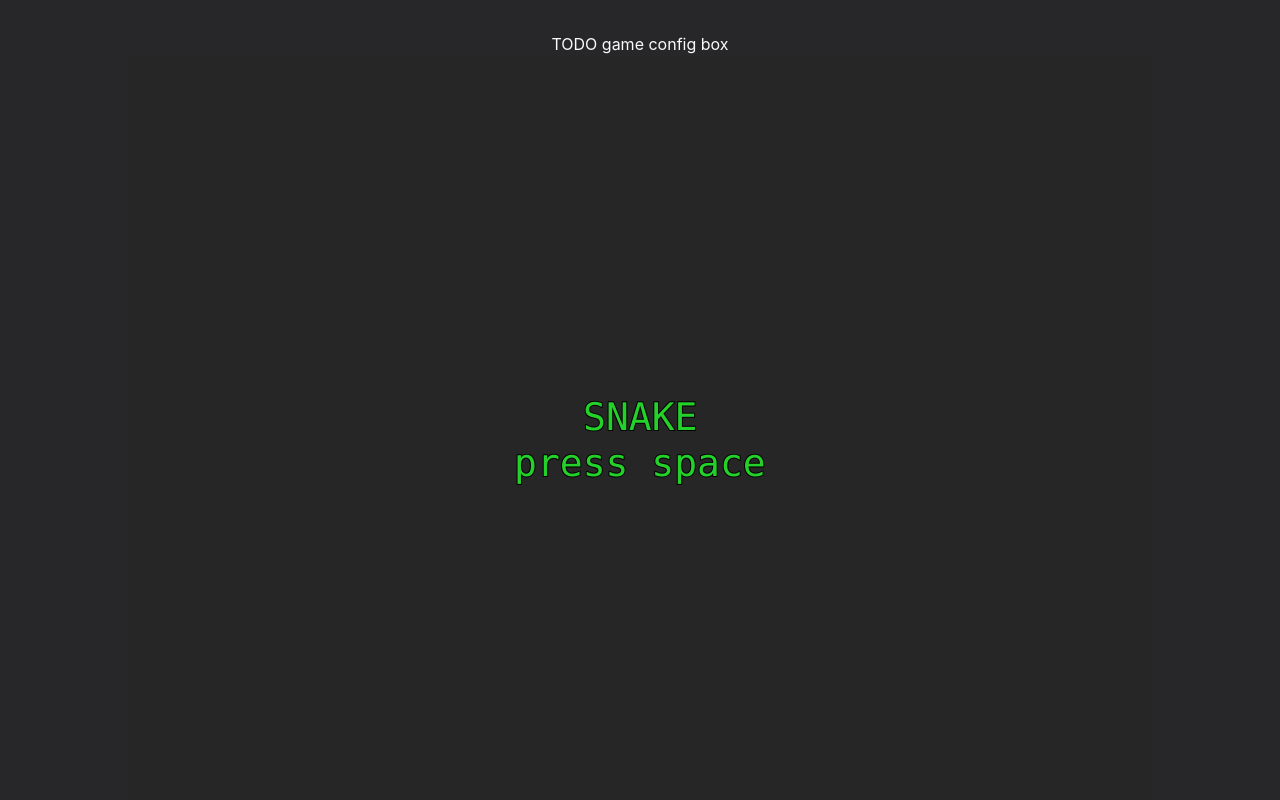
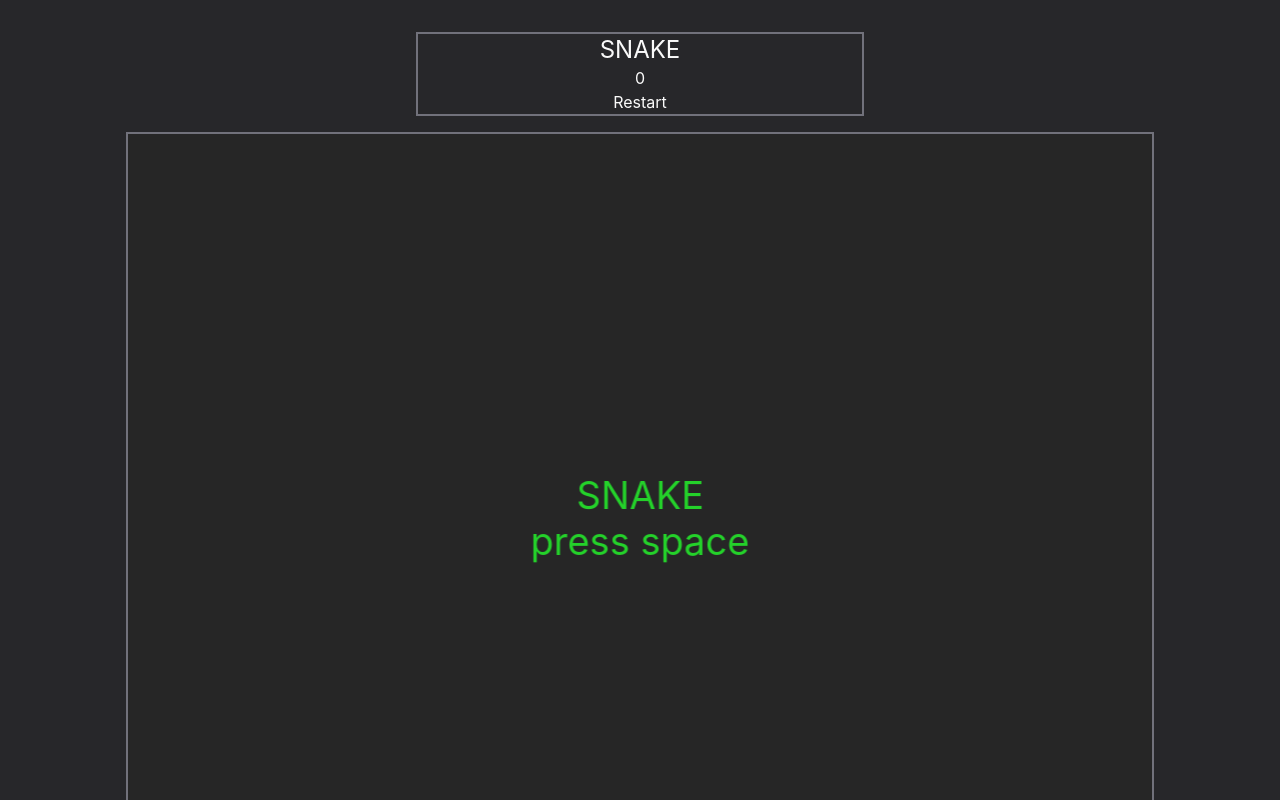
Before and after one commit to ppatrzyk/snake-ts, a React (Vite) app: page / in a window 1280 px wide. Shown: the top 800 px of the page. Built offline with nearby package versions, Linux system fonts and the light colour scheme.

Commit message:
working event bridge

```diff
--- a/src/components/GameSettings.tsx
+++ b/src/components/GameSettings.tsx
@@ -1,7 +1,28 @@
+import { useEffect, useState } from "react";
+import { eventBridge, GameEvents } from "../snake/EventBridge";
+
 function GameSettings() {
+  const [score, setScore] = useState(0);
+
+  useEffect(() => {
+    const onScoreUpdate = (data: { score: number }) => {
+      setScore(data.score);
+    };
+
+    eventBridge.on(GameEvents.SCORE_UPDATE, onScoreUpdate);
+
+    return () => {
+      eventBridge.off(GameEvents.SCORE_UPDATE, onScoreUpdate);
+    };
+  }, []);
+
   return (
-    <div>
-      <p>TODO game config box</p>
+    <div className="border-2 border-zinc-500 min-w-md mb-4 text-center">
+      <h1 className="text-2xl">SNAKE</h1>
+      <p>{score}</p>
+      <button onClick={() => eventBridge.emit(GameEvents.RESTART_GAME)}>
+        Restart
+      </button>
     </div>
   );
 }
--- a/src/components/GameWrapper.tsx
+++ b/src/components/GameWrapper.tsx
@@ -36,7 +36,9 @@ function GameWrapper({ width, height, onGameReady }: GameCanvasProps) {
   }, []);
 
   return (
-    <div ref={containerRef} style={{ width, height }} className="mx-auto" />
+    <div className="border-2 border-zinc-500">
+      <div ref={containerRef} style={{ width, height }} className="mx-auto" />
+    </div>
   );
 }
 
--- /dev/null
+++ b/src/snake/EventBridge.ts
@@ -0,0 +1,13 @@
+import Phaser from "phaser";
+
+const eventBridge = new Phaser.Events.EventEmitter();
+
+const GameEvents = {
+  // React -> Phaser
+  RESTART_GAME: "restart-game",
+  // Phaser -> React
+  SCORE_UPDATE: "score-changed",
+  SCENE_READY: "scene-ready",
+} as const;
+
+export { eventBridge, GameEvents };
--- a/src/snake/config.ts
+++ b/src/snake/config.ts
@@ -1,4 +1,4 @@
-import { Game as MainGame } from "./scenes/Game";
+import { Game } from "./scenes/Game";
 import { MainMenu } from "./scenes/MainMenu";
 
 import { type Types } from "phaser";
@@ -11,7 +11,7 @@ const gameConfig: Types.Core.GameConfig = {
     mode: Phaser.Scale.FIT,
     autoCenter: Phaser.Scale.CENTER_BOTH,
   },
-  scene: [MainMenu, MainGame],
+  scene: [MainMenu, Game],
 };
 
 export default gameConfig;
--- a/src/snake/scenes/Game.ts
+++ b/src/snake/scenes/Game.ts
@@ -1,6 +1,8 @@
 import { type GameObjects, Scene } from "phaser";
 import { Snake } from "../objects/Snake";
 import { Apple } from "../objects/Apple";
+
+import { eventBridge, GameEvents } from "../EventBridge";
 
 export type Coordinate = `${number}_${number}`;
 export type CoordinateList = Array<Coordinate>;
@@ -39,6 +41,7 @@ export class Game extends Scene {
   }
 
   create(): void {
+    eventBridge.on(GameEvents.RESTART_GAME, () => this.endGame(0), this);
     this.camera = this.cameras.main;
     this.camera.setBackgroundColor("#262626");
 
@@ -105,7 +108,8 @@ export class Game extends Scene {
   tick() {
     const snakeCoordinates = this.snake.getBodyCoordinates();
     const score: number = snakeCoordinates.length;
-    console.log("tick, score ", score);
+    // console.log("tick, score ", score);
+    eventBridge.emit(GameEvents.SCORE_UPDATE, { score: score });
     const appleCoordinate = this.extractXY(this.apple);
     if (snakeCoordinates.includes(appleCoordinate)) {
       this.snake.move(true);
--- a/src/snake/scenes/MainMenu.ts
+++ b/src/snake/scenes/MainMenu.ts
@@ -9,11 +9,10 @@ export class MainMenu extends Scene {
 
   init(): void {
     const textStyle: Phaser.Types.GameObjects.Text.TextStyle = {
-      fontFamily: "Menlo",
+      fontFamily:
+        '-apple-system, BlinkMacSystemFont, "Segoe UI", Roboto, "Helvetica Neue", "Noto Sans", Arial, sans-serif, "Apple Color Emoji", "Segoe UI Emoji", "Segoe UI Symbol", "Noto Color Emoji"',
       fontSize: 38,
       color: "#24d12a",
-      stroke: "#000000",
-      strokeThickness: 2,
       align: "center",
     };
     this.registry.set("textStyle", textStyle);
```
